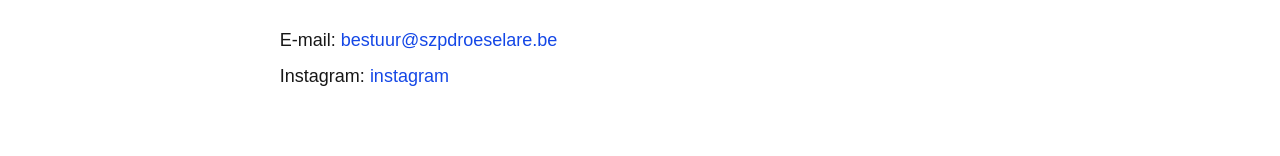
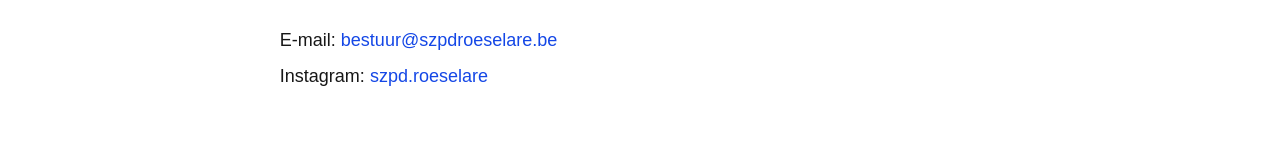
Before and after one commit to seppejoije-ux/seppejoije-ux.github.io, a Next.js app: page /contact in a window 1280 px wide. Shown: the part 294-450 px from the top of the page. Built offline with nearby package versions, Linux system fonts and the light colour scheme.

Commit message:
Beschrijving van je wijziging

```diff
--- a/app/contact/page.tsx
+++ b/app/contact/page.tsx
@@ -29,7 +29,7 @@ export default function ContactPage() {
             rel="noopener noreferrer"
             className="text-blue-700 hover:underline"
           >
-            instagram
+            szpd.roeselare
           </a>
         </li>
 
```
